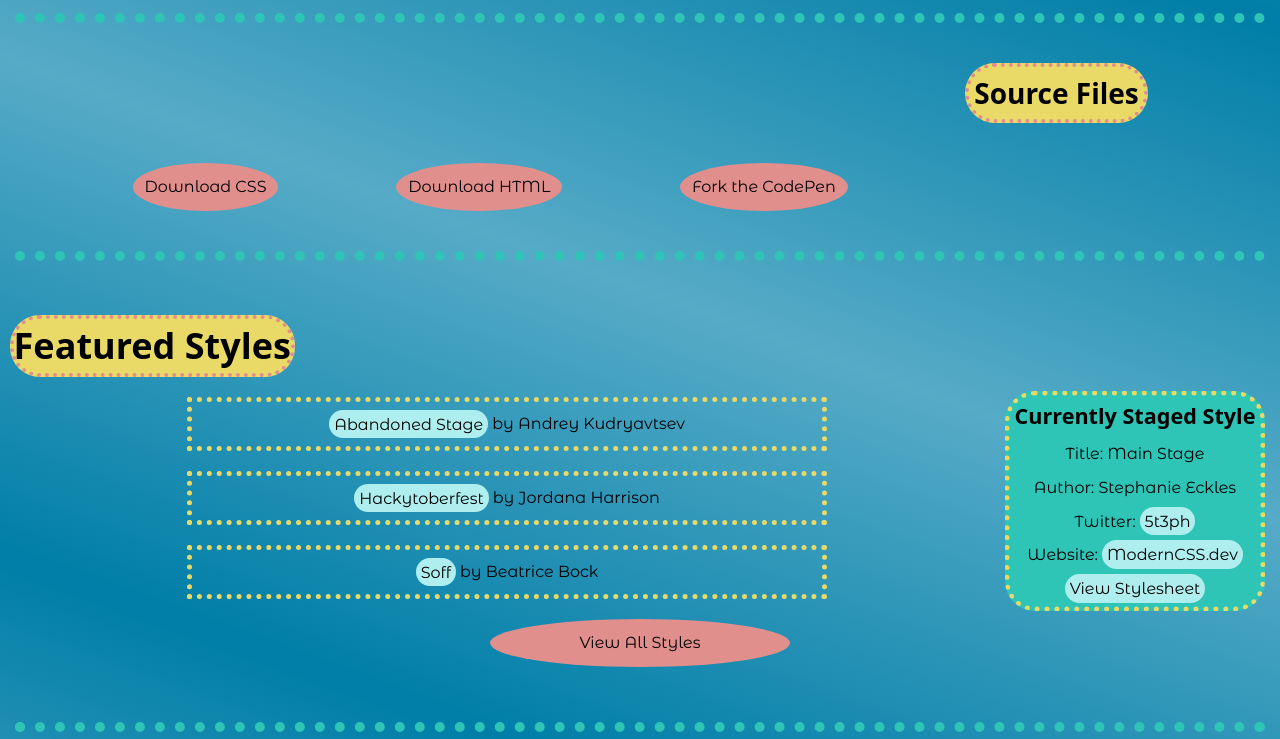
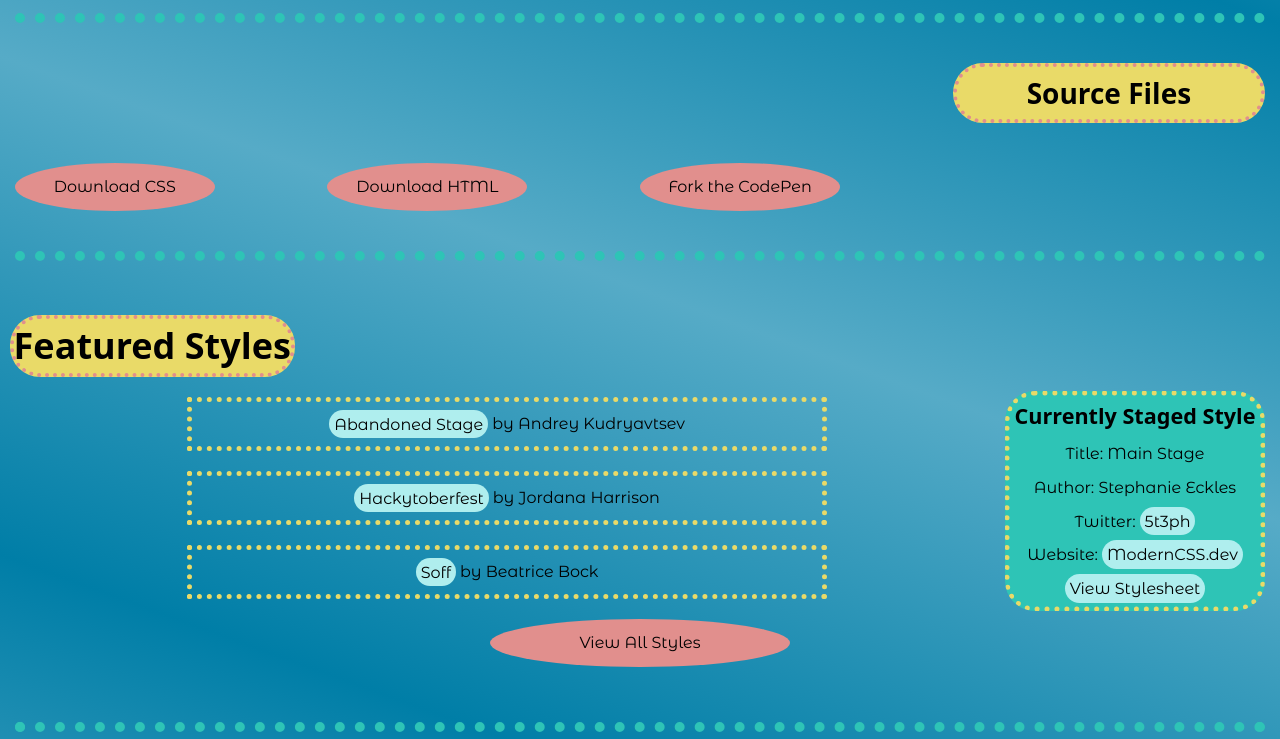
Before and after one commit to 7pigy7/SSUnderwater, a website: page public/index.html in a window 1280 px wide. Shown: the part 3465-4204 px from the top of the page. Drawn offline with Linux system fonts and the light colour scheme; a web font is replaced by a local one.

Commit message:
ok, no more from me, i hope

```diff
--- a/sass/Block/_files.scss
+++ b/sass/Block/_files.scss
@@ -15,11 +15,10 @@
 
     #files .container {
         display: grid;
-        grid-template-columns: "1fr 1fr 1fr 1fr";
+        grid-template-columns: repeat(4, 1fr);
         grid-template-areas:
             ". . . title"
             "link1 link2 link3 .";
-        justify-content: space-evenly;
     }
 
     #files h3 {
@@ -37,4 +36,8 @@
     #files .container a:nth-child(4) {
         grid-area: link3;
     }
+
+    #files .container a {
+        width: max(5vw, 200px);
+    }
 }
```
Also changed, not shown: public/style.css.
